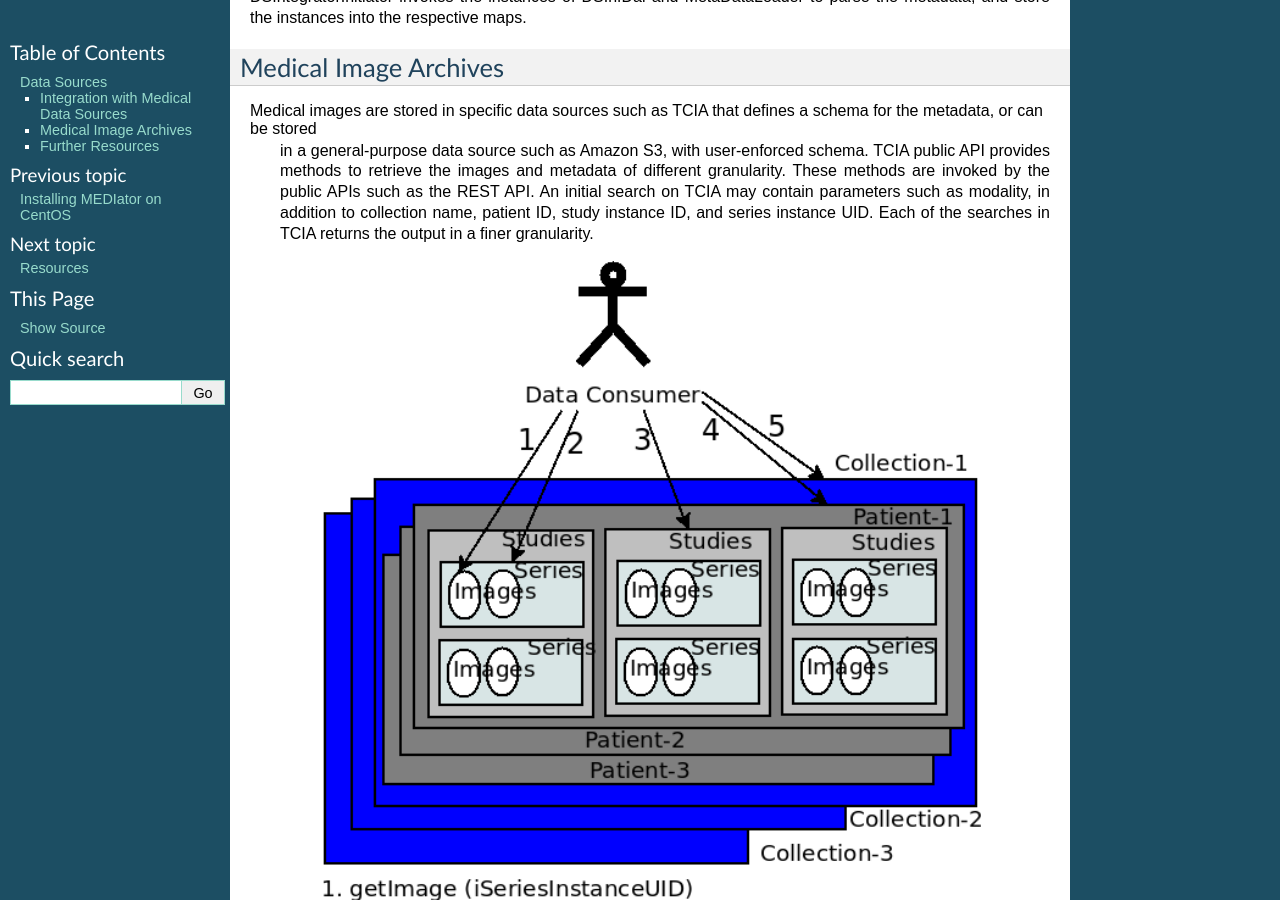
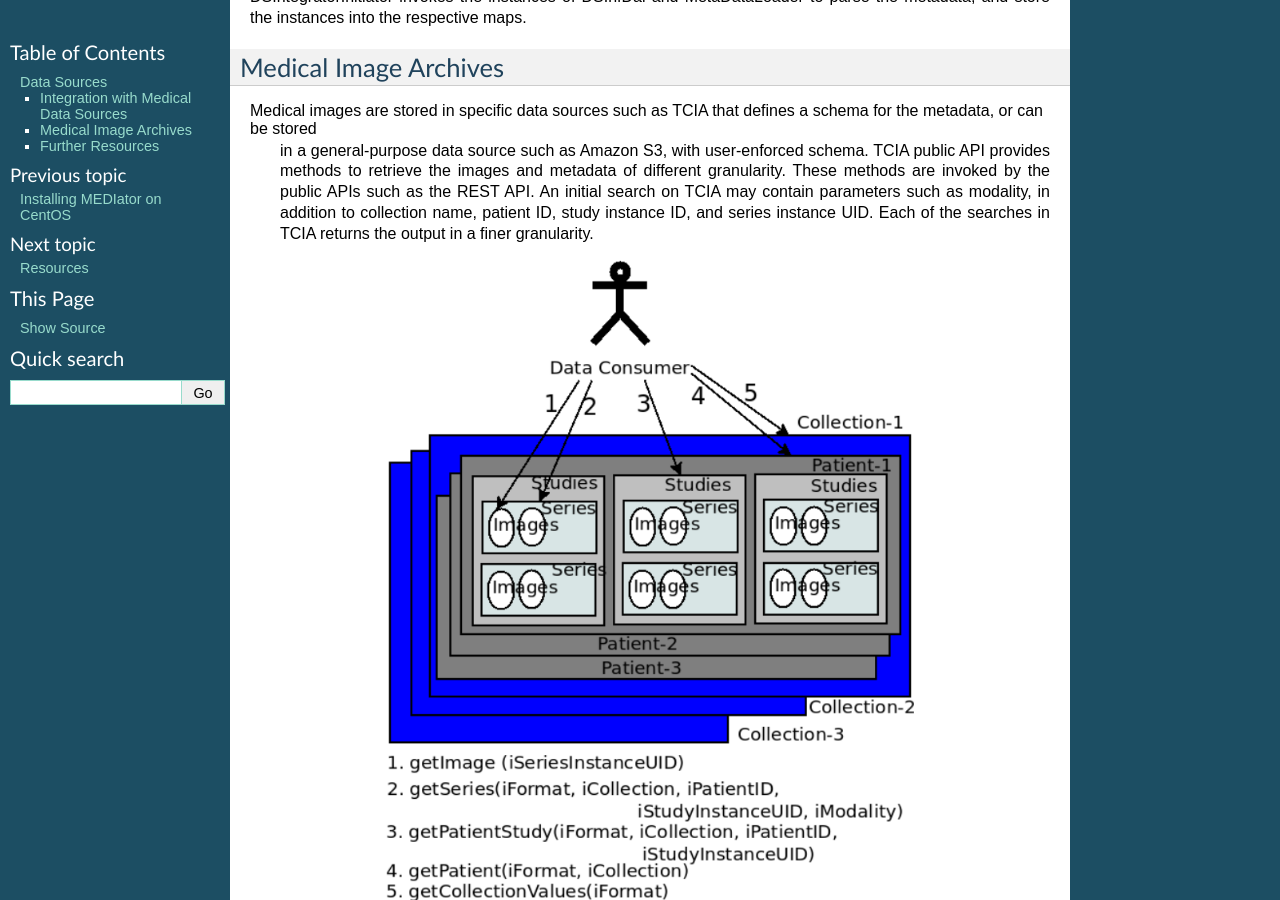
Before and after one commit to pradeeban/mediator, a Sphinx documentation site: the page built from docs/source/sections/Data-Sources.rst, in a window 1280 px wide and 900 px high, scrolled down 1261 px. Built offline with Sphinx 7.4.7, drawn with Linux system fonts in a browser that asks for light colours.

Commit message:
Fix image size.

```diff
--- a/docs/source/sections/Data-Sources.rst
+++ b/docs/source/sections/Data-Sources.rst
@@ -44,7 +44,7 @@
 
 
 .. image:: tcia.png
-   :scale: 100
+   :scale: 80
    :align: center
 
 
```
